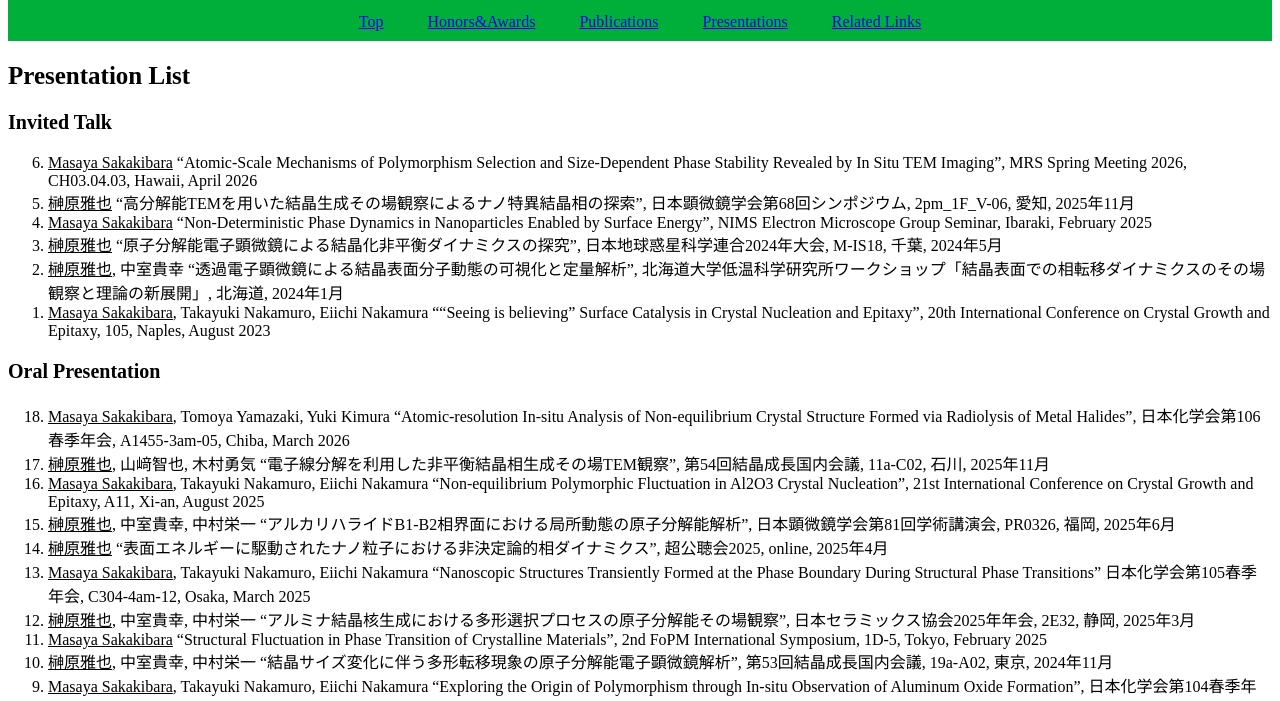
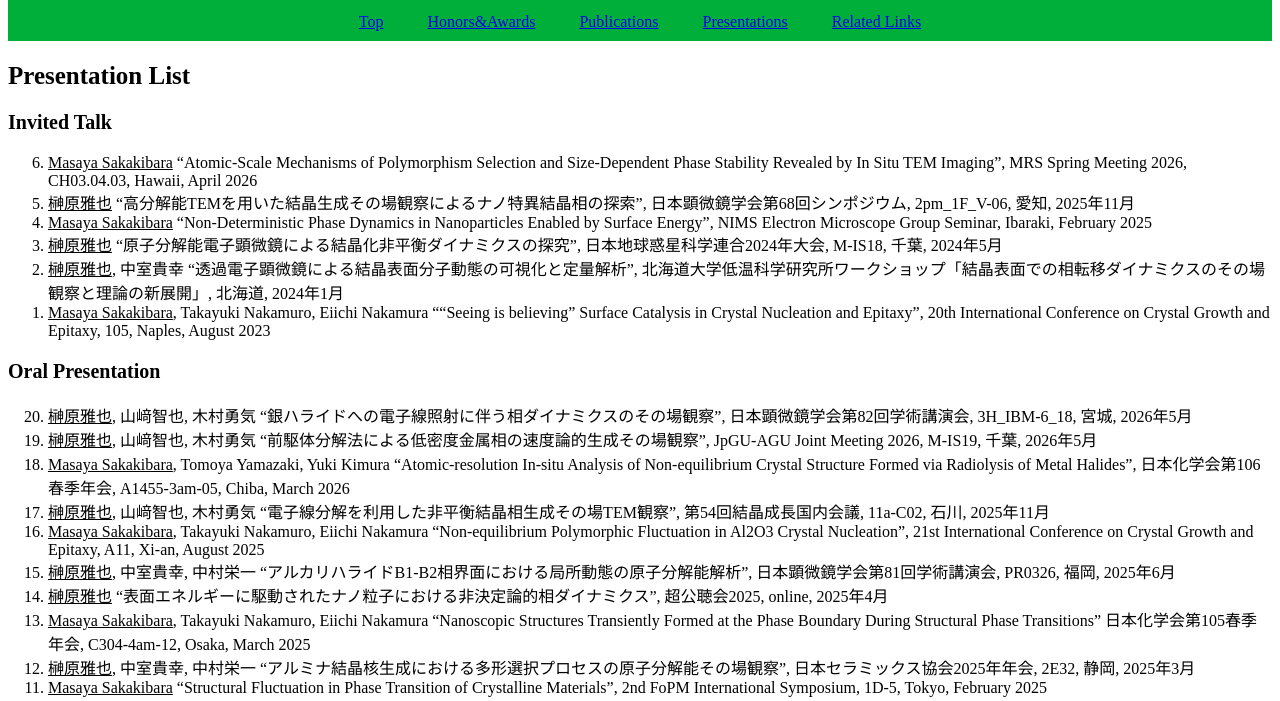
Before and after one commit to ketoneko/personal, a plain HTML site: page pres_list.html in a window 1280 px wide. Shown: the part 79-780 px from the top of the page. Drawn offline with Linux system fonts and the light colour scheme.

Commit message:
Update pres_list.html

```diff
--- a/pres_list.html
+++ b/pres_list.html
@@ -72,9 +72,8 @@
         </ol>
         <h3>Oral Presentation</h3>
         <ol reversed class="publi">
-            <!--<li><u>Masaya Sakakibara</u>, Tomoya Yamazaki, Yuki Kimura “Novel Crystalline Phase of Silver Realized by Beam-induced Decomposition of Silver Halide”, The 21st International Microscopy Congress, XX, Liverpool, September 2026</li>-->
-            <!--<li><u>榊原雅也</u>, 山﨑智也, 木村勇気 “銀ハライドへの電子線照射に伴う相ダイナミクスのその場観察”, 日本顕微鏡学会第82回学術講演会, XXX, 宮城, 2026年5月</li>-->
-            <!--<li><u>榊原雅也</u>, 山﨑智也, 木村勇気 “前駆体分解法による低密度金属相の速度論的生成その場観察”, JpGU-AGU Joint Meeting 2026, M-IS19, 千葉, 2026年5月</li>-->
+            <li><u>榊原雅也</u>, 山﨑智也, 木村勇気 “銀ハライドへの電子線照射に伴う相ダイナミクスのその場観察”, 日本顕微鏡学会第82回学術講演会, 3H_IBM-6_18, 宮城, 2026年5月</li>
+            <li><u>榊原雅也</u>, 山﨑智也, 木村勇気 “前駆体分解法による低密度金属相の速度論的生成その場観察”, JpGU-AGU Joint Meeting 2026, M-IS19, 千葉, 2026年5月</li>
             <li><u>Masaya Sakakibara</u>, Tomoya Yamazaki, Yuki Kimura “Atomic-resolution In-situ Analysis of Non-equilibrium Crystal Structure Formed via Radiolysis of Metal Halides”, 日本化学会第106春季年会, A1455-3am-05, Chiba, March 2026</li>
             <li><u>榊原雅也</u>, 山﨑智也, 木村勇気 “電子線分解を利用した非平衡結晶相生成その場TEM観察”, 第54回結晶成長国内会議, 11a-C02, 石川, 2025年11月</li>
             <li><u>Masaya Sakakibara</u>, Takayuki Nakamuro, Eiichi Nakamura “Non-equilibrium Polymorphic Fluctuation in Al2O3 Crystal Nucleation”, 21st International Conference on Crystal Growth and Epitaxy, A11, Xi-an, August 2025</li>
@@ -96,6 +95,7 @@
         </ol>
         <h3>Poster Presentation</h3>
         <ol reversed class="publi">
+            <!--<li><u>Masaya Sakakibara</u>, Tomoya Yamazaki, Yuki Kimura “Novel Crystalline Phase of Silver Realized by Beam-induced Decomposition of Silver Halide”, The 21st International Microscopy Congress, XX, Liverpool, September 2026</li>-->
             <li><u>榊原雅也</u>, 山﨑智也, 木村勇気 “金属ハライドの電子線分解により生成する非平衡結晶相探索”, 第44回結晶成長討論会, P20, 広島, 2025年9月</li>
             <li><u>榊原雅也</u>, 中室貴幸, 中村栄一 “Kinetic Exploration of Size-dependent Transition from Dynamic Nanoclusters to Static Crystals”, 「メゾヒエラルキーの物質科学」第三回領域会議, 53, 広島, 2024年12月</li>
             <li><u>榊原雅也</u>, 中室貴幸, 中村栄一 “無機ナノクラスターにおけるサイズ依存相ダイナミクスの探究”, 第2回メゾヒエラルキー若手会, 7, 静岡, 2024年10月</li>
```
